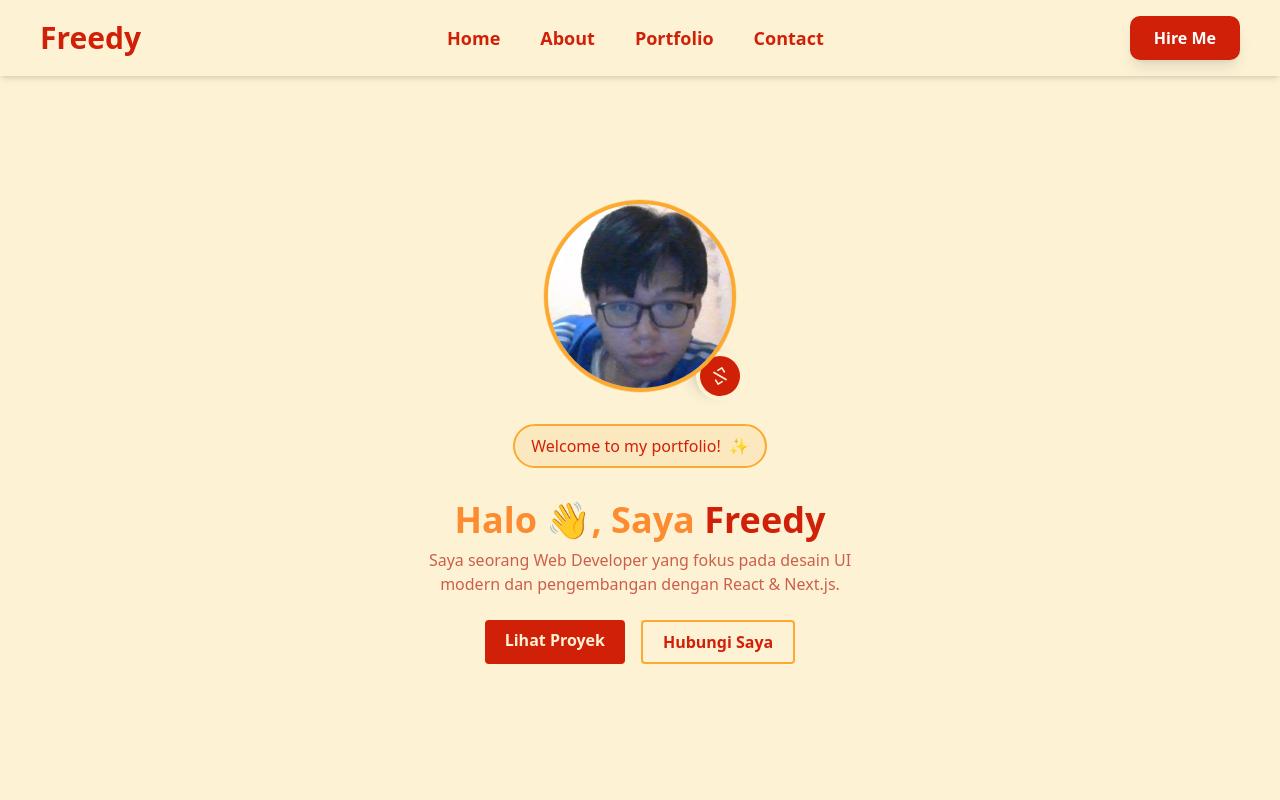
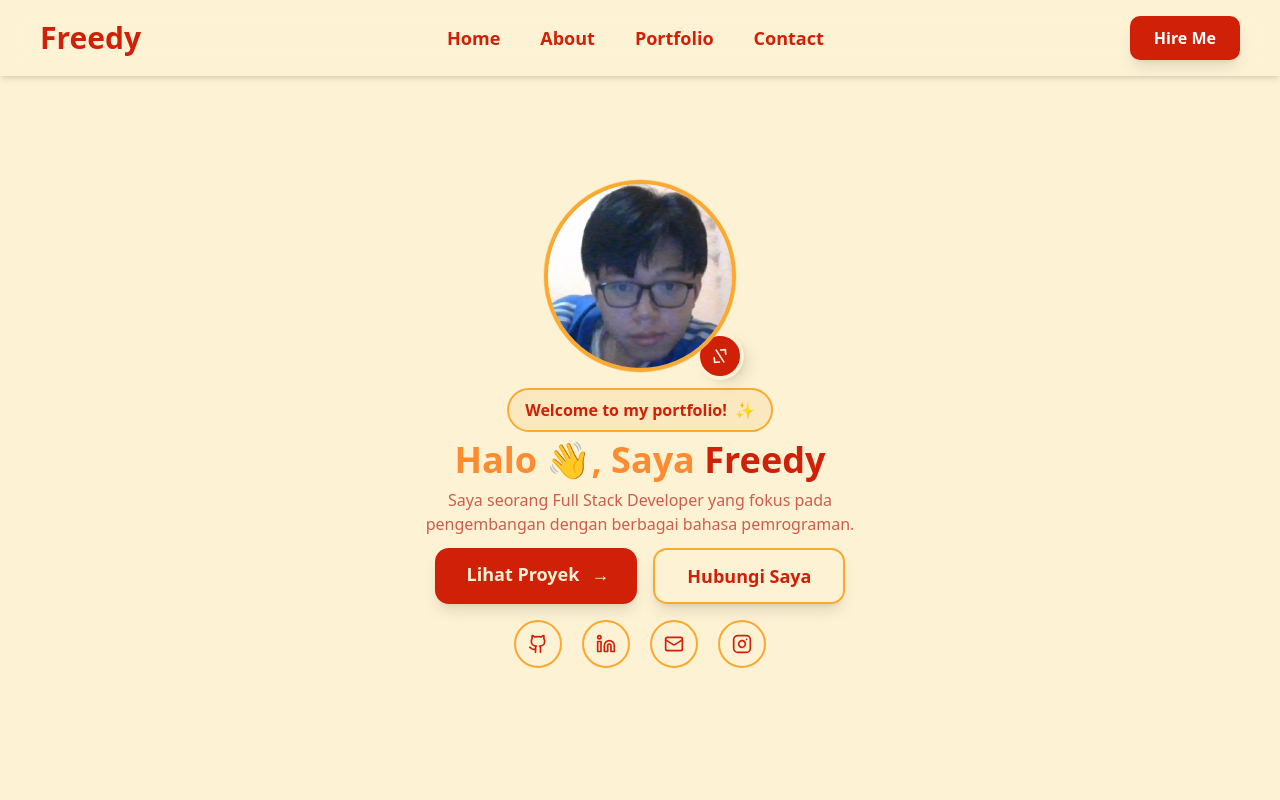
Before and after one commit to freedyest/portofolio-freedy, a Next.js app: page / in a window 1280 px wide. Shown: the top 800 px of the page. Built offline with nearby package versions, Linux system fonts and the light colour scheme.

Commit message:
hero completion

```diff
--- a/components/Hero.tsx
+++ b/components/Hero.tsx
@@ -1,13 +1,24 @@
 "use client";
 import { motion, useScroll, useTransform } from "framer-motion";
-import { Code2 } from "lucide-react";
+import { Code2, Github, Linkedin, Mail, Instagram } from "lucide-react";
 export default function Hero() {
+  const myAbility = [
+    "JavaScript",
+    "TypeScript",
+    "Python",
+    "Java",
+    "Tailwind CSS",
+    "React",
+    "Next.js",
+    "Node.js",
+    "Express",
+  ];
   return (
-    <section className="bg-warmyellow relative min-h-screen overflow-hidden flex flex-col items-center justify-center text-center py-16 pt-32 px-6">
+    <section className="bg-warmyellow relative min-h-screen overflow-hidden flex flex-col items-center justify-center text-center py-12 pt-24 px-6">
       {/* content */}
       <div className="relative z-10 max-w-4xl mx-auto items-center flex flex-col">
         <motion.div
-          className="relative inline-block mb-8 "
+          className="relative inline-block mb-4 "
           initial={{ opacity: 0, scale: 0.5 }}
           animate={{ opacity: 1, scale: 1 }}
           transition={{ duration: 0.8, type: "spring", stiffness: 100 }}
@@ -36,19 +47,21 @@ export default function Hero() {
           <motion.div
             className="border-warmyellow bg-primary absolute -bottom-2 -right-2 w-12 h-12 rounded-full flex items-center justify-center border-4 shadow-lg"
             animate={{ rotate: 360 }}
-            transition={{ duration: 20, repeat: Infinity, ease: "linear" }}
+            transition={{ duration: 2, repeat: Infinity, ease: "linear" }}
           >
             <Code2 size={20} className="text-warmyellow" />
           </motion.div>
         </motion.div>
+        {/* greeting */}
         <motion.div
           initial={{ opacity: 0, y: -20 }}
           animate={{ opacity: 1, y: 0 }}
           transition={{ duration: 0.6 }}
-          className=" border-peach bg- text-primary bg-amber-500/10 inline-flex gap-2 px-4 py-2 rounded-full mb-8 border-2"
+          className=" border-peach  text-primary font-semibold bg-amber-500/10 inline-flex gap-2 px-4 py-2 rounded-full mb-2 border-2"
         >
           {"Welcome to my portfolio!"} <motion.span>✨</motion.span>
         </motion.div>
+
         <motion.h1
           className="text-4xl font-bold mb-2 text-third"
           initial={{ y: -20, opacity: 0 }}
@@ -56,33 +69,74 @@ export default function Hero() {
         >
           Halo 👋, Saya <span className="text-primary">Freedy</span>{" "}
         </motion.h1>
-        <p className="max-w-md text- text-secondary">
-          Saya seorang Web Developer yang fokus pada desain UI modern dan
-          pengembangan dengan React & Next.js.
-        </p>
-        <div className="flex gap-4 mt-6">
-          <a
+        <motion.div
+          initial={{ y: 20, opacity: 0 }}
+          animate={{ y: 0, opacity: 1 }}
+        >
+          <p className="max-w-md  text-secondary">
+            Saya seorang Full Stack Developer yang fokus pada pengembangan
+            dengan berbagai bahasa pemrograman.
+          </p>
+        </motion.div>
+
+        {/* button link */}
+        <motion.div
+          className="flex flex-col md:flex-row  gap-4 mt-3 mb-4 w-full md:w-auto"
+          initial={{ y: 30, opacity: 0 }}
+          animate={{ y: 0, opacity: 1 }}
+          transition={{ duration: 0.8, delay: 0.7 }}
+        >
+          <motion.a
             href="#projects"
-            className="px-5 py-2 rounded hover:opacity-90 transition font-semibold"
-            style={{
-              backgroundColor: "#d02008",
-              color: "#fdf2d4",
-            }} /* primary bg */
+            className="px-8 py-3 rounded-xl font-bold text-lg bg-primary text-warmyellow shadow-lg relative"
+            whileHover={{ scale: 1.05, y: -2 }}
+            whileTap={{ scale: 0.98 }}
           >
-            Lihat Proyek
-          </a>
-          <a
+            <span className="relative z-10 flex items-center gap-2 justify-center">
+              Lihat Proyek
+              <motion.span
+                animate={{ x: [0, 5, 0] }}
+                transition={{ duration: 1.25, repeat: Infinity }}
+              >
+                →
+              </motion.span>
+            </span>
+          </motion.a>
+          <motion.a
             href="#contact"
-            className="px-5 py-2 rounded hover:opacity-90 transition font-semibold"
-            style={{
-              border: "2px solid #fca931",
-              color: "#d02008",
-              backgroundColor: "transparent",
-            }}
+            className="px-8 py-3 rounded-xl font-bold text-lg text-primary bg-transparent border-2 border-solid border-peach  shadow-lg relative"
+            whileHover={{ scale: 1.05, y: -2 }}
+            whileTap={{ scale: 0.98 }}
           >
             Hubungi Saya
-          </a>
-        </div>
+          </motion.a>
+        </motion.div>
+        {/* sosmed */}
+        <motion.div
+          className="flex gap-5 justify-center items-center"
+          initial={{ y: 30, opacity: 0 }}
+          animate={{ y: 0, opacity: 1 }}
+          transition={{ duration: 0.8, delay: 0.8 }}
+        >
+          {[
+            { icon: Github, href: "#", label: "GitHub" },
+            { icon: Linkedin, href: "#", label: "LinkedIn" },
+            { icon: Mail, href: "#", label: "Email" },
+            { icon: Instagram, href: "#", label: "Instagram" },
+          ].map((social, index) => (
+            <motion.a
+              key={social.label}
+              href={social.href}
+              className="w-12 h-12 rounded-full flex items-center justify-center transition-all border-peach border-2 border-solid text-primary bg-warmyellow hover:bg-primary hover:text-warmyellow"
+              whileTap={{ scale: 0.8 }}
+              initial={{ opacity: 0, y: 20 }}
+              animate={{ opacity: 1, y: 0 }}
+              transition={{ duration: 0.1 }}
+            >
+              <social.icon size={20} />
+            </motion.a>
+          ))}
+        </motion.div>
       </div>
     </section>
   );
```
